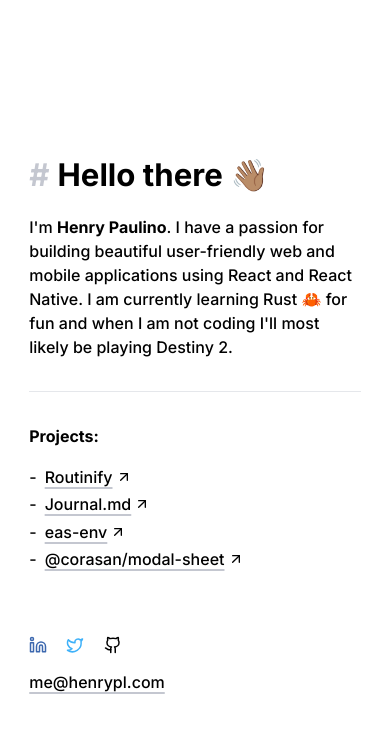
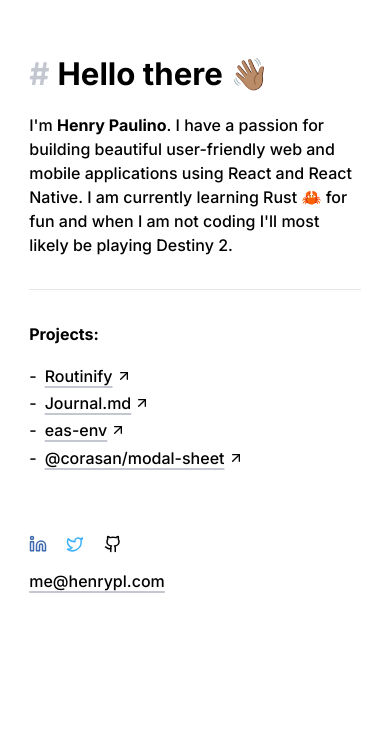
Before and after one commit to corasan/henrypl.com, a Next.js app: page / in a window 390 px wide. Shown: the top 732 px of the page. Built offline with nearby package versions, Linux system fonts and the light colour scheme.

Commit message:
update top padding on mobile

```diff
--- a/src/app/globals.css
+++ b/src/app/globals.css
@@ -76,6 +76,7 @@
 @media (max-width: 600px) {
   body {
     width: 85vw;
+    padding-top: 6vh;
   }
   h1 {
     font-size: 8vw;
```
